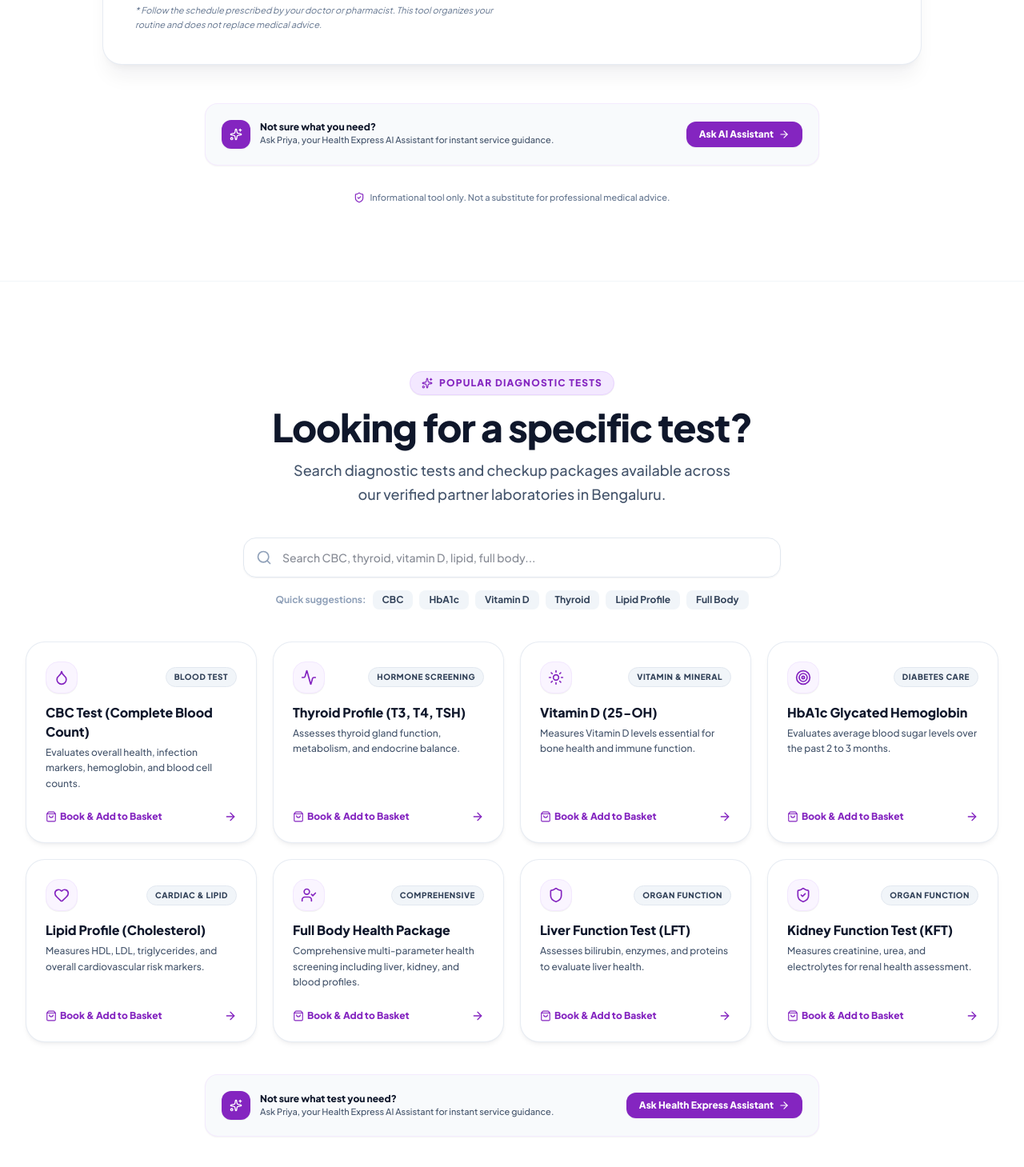
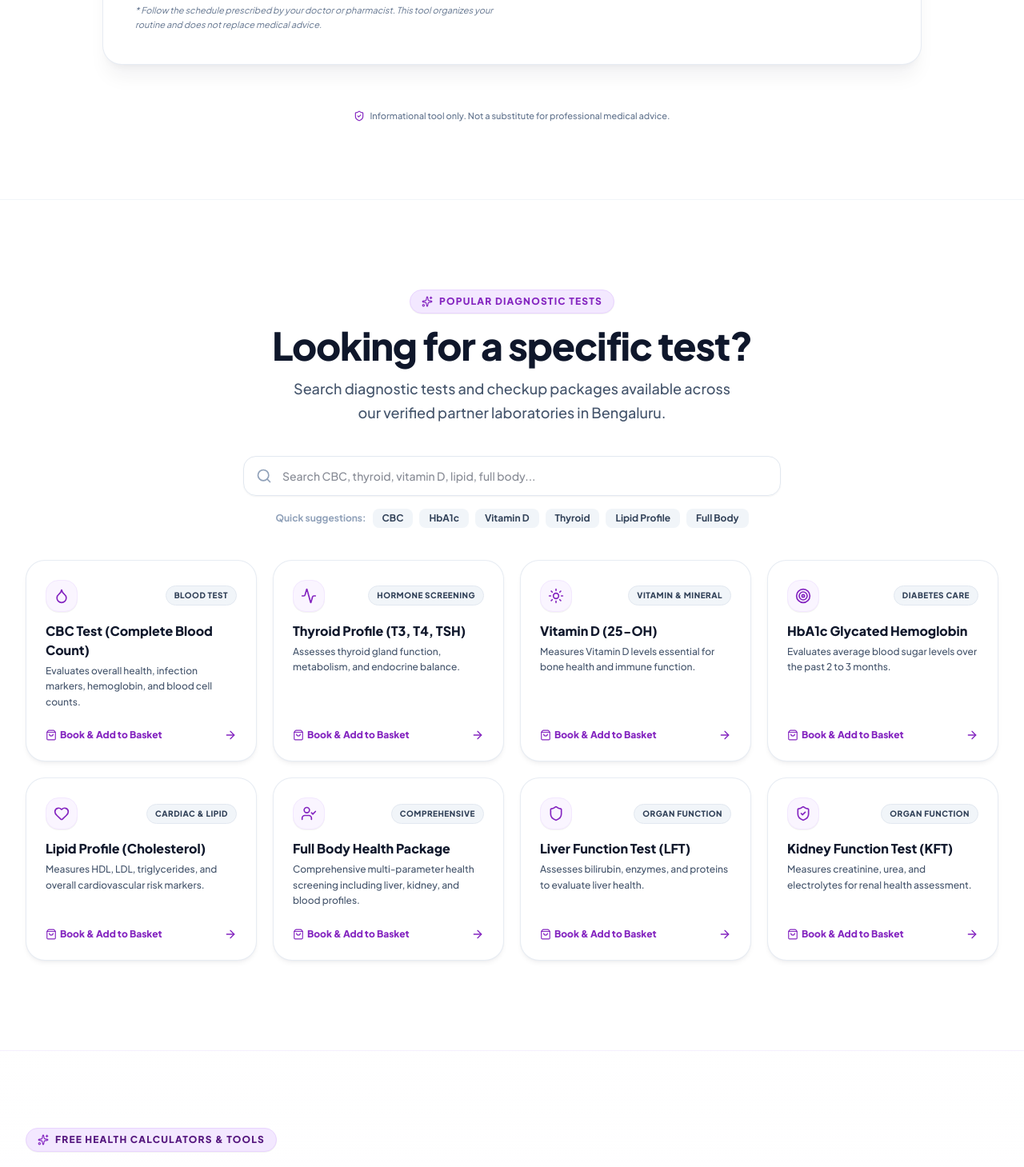
Before and after one commit to Tarunmakode123/healthexpressweb, a React (Vite) app: page / in a window 1280 px wide. Shown: the part 4380-5839 px from the top of the page at 80% size. Built offline with nearby package versions, Linux system fonts and the light colour scheme.

Commit message:
Remove Ask AI Assistant ribbon banner from homepage as requested

```diff
--- a/src/components/health-checks/QuickHealthChecks.jsx
+++ b/src/components/health-checks/QuickHealthChecks.jsx
@@ -108,26 +108,7 @@ export default function QuickHealthChecks({ onOpenUploadModal }) {
            =================================================== */}
         <div className="pt-2 space-y-6">
 
-          {/* AI Assistant Trigger Ribbon */}
-          <div className="bg-slate-50 border border-purple-100/80 rounded-2xl p-4 sm:p-5 max-w-3xl mx-auto flex flex-col sm:flex-row items-center justify-between gap-4 text-center sm:text-left shadow-xs">
-            <div className="flex items-center gap-3">
-              <div className="w-9 h-9 rounded-xl bg-purple-700 text-white flex items-center justify-center shrink-0 shadow-xs">
-                <Sparkles className="w-4 h-4" />
-              </div>
-              <div>
-                <h4 className="text-xs font-extrabold text-slate-900">Not sure what you need?</h4>
-                <p className="text-[11px] text-slate-600 font-medium">Ask Priya, your Health Express AI Assistant for instant service guidance.</p>
-              </div>
-            </div>
 
-            <button
-              onClick={() => handleOpenAssistant("Hello! I have a question about my health needs.")}
-              className="w-full sm:w-auto px-4 py-2 rounded-xl bg-purple-700 hover:bg-purple-800 text-white text-xs font-extrabold flex items-center justify-center gap-1.5 transition-all shadow-xs shrink-0"
-            >
-              <span>Ask AI Assistant</span>
-              <ArrowRight className="w-3.5 h-3.5" />
-            </button>
-          </div>
 
           {/* Section Footer Disclaimer */}
           <div className="max-w-2xl mx-auto text-center">
--- a/src/components/sections/PopularTestsSection.jsx
+++ b/src/components/sections/PopularTestsSection.jsx
@@ -186,26 +186,7 @@ export default function PopularTestsSection() {
           })}
         </div>
 
-        {/* Contextual AI Assistant CTA */}
-        <div className="bg-slate-50 border border-purple-100/80 rounded-2xl p-5 max-w-3xl mx-auto flex flex-col sm:flex-row items-center justify-between gap-4 text-center sm:text-left shadow-xs">
-          <div className="flex items-center gap-3">
-            <div className="w-9 h-9 rounded-xl bg-purple-700 text-white flex items-center justify-center shrink-0 shadow-2xs">
-              <Sparkles className="w-4 h-4" />
-            </div>
-            <div>
-              <h4 className="text-xs font-extrabold text-slate-900">Not sure what test you need?</h4>
-              <p className="text-[11px] text-slate-600 font-medium">Ask Priya, your Health Express AI Assistant for instant service guidance.</p>
-            </div>
-          </div>
 
-          <button
-            onClick={handleOpenAssistant}
-            className="w-full sm:w-auto px-4 py-2 rounded-xl bg-purple-700 hover:bg-purple-800 text-white text-xs font-extrabold flex items-center justify-center gap-1.5 transition-all shadow-2xs shrink-0"
-          >
-            <span>Ask Health Express Assistant</span>
-            <ArrowRight className="w-3.5 h-3.5" />
-          </button>
-        </div>
 
       </div>
     </section>
```
Also changed, not shown: 1 other file (tests, documents, lock files or other folders).
